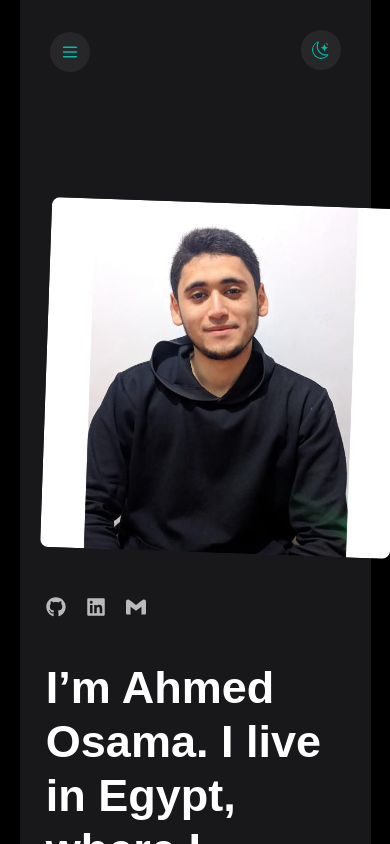
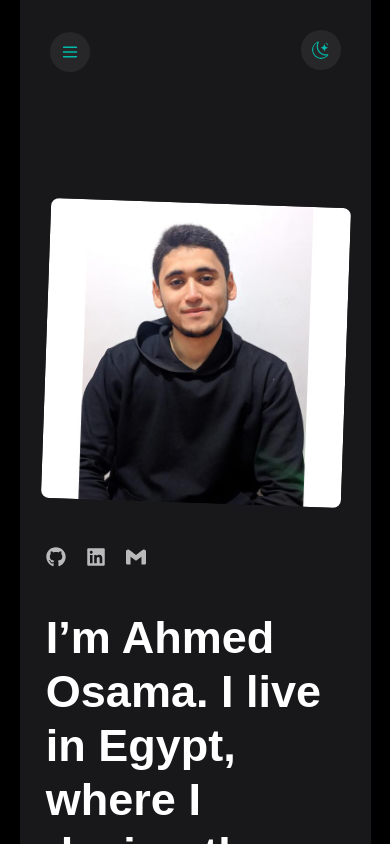
Before and after one commit to AhmdBlack0/portfolio, a React (Vite) app: page /about in a window 390 px wide. Shown: the top 844 px of the page. Built offline with nearby package versions, Linux system fonts and the light colour scheme.

Commit message:
Add files via upload

```diff
--- a/src/components/About/About.css
+++ b/src/components/About/About.css
@@ -3,9 +3,6 @@
     margin-top: 100px;
 }
 
-.about-profile-image-container {
-    width: 350px;
-}
 
 .about-left-sec {
     margin-right: 100px;
@@ -30,6 +27,10 @@
     color: #aaa;
 }
 
+.about-profile-image-container {
+    width: 350px;
+}
+
 .about-profile-image-container .about-profile-image {
     width: 100%;
     border-radius: 8px;
@@ -40,5 +41,7 @@
     .about {
         flex-direction: column-reverse;
     }
-
+    .about-profile-image-container {
+        width: 300px;
+    }
 }
```
